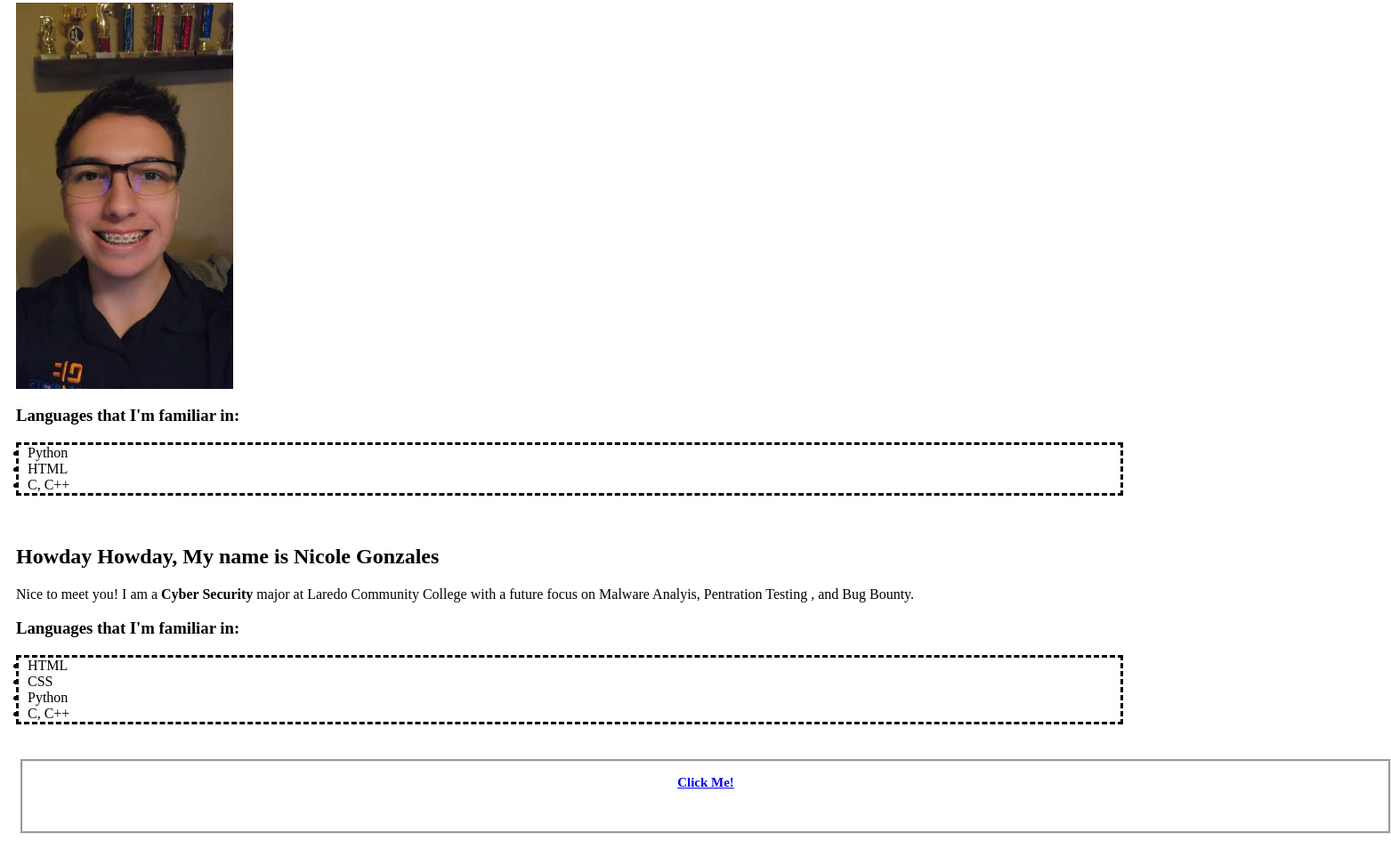
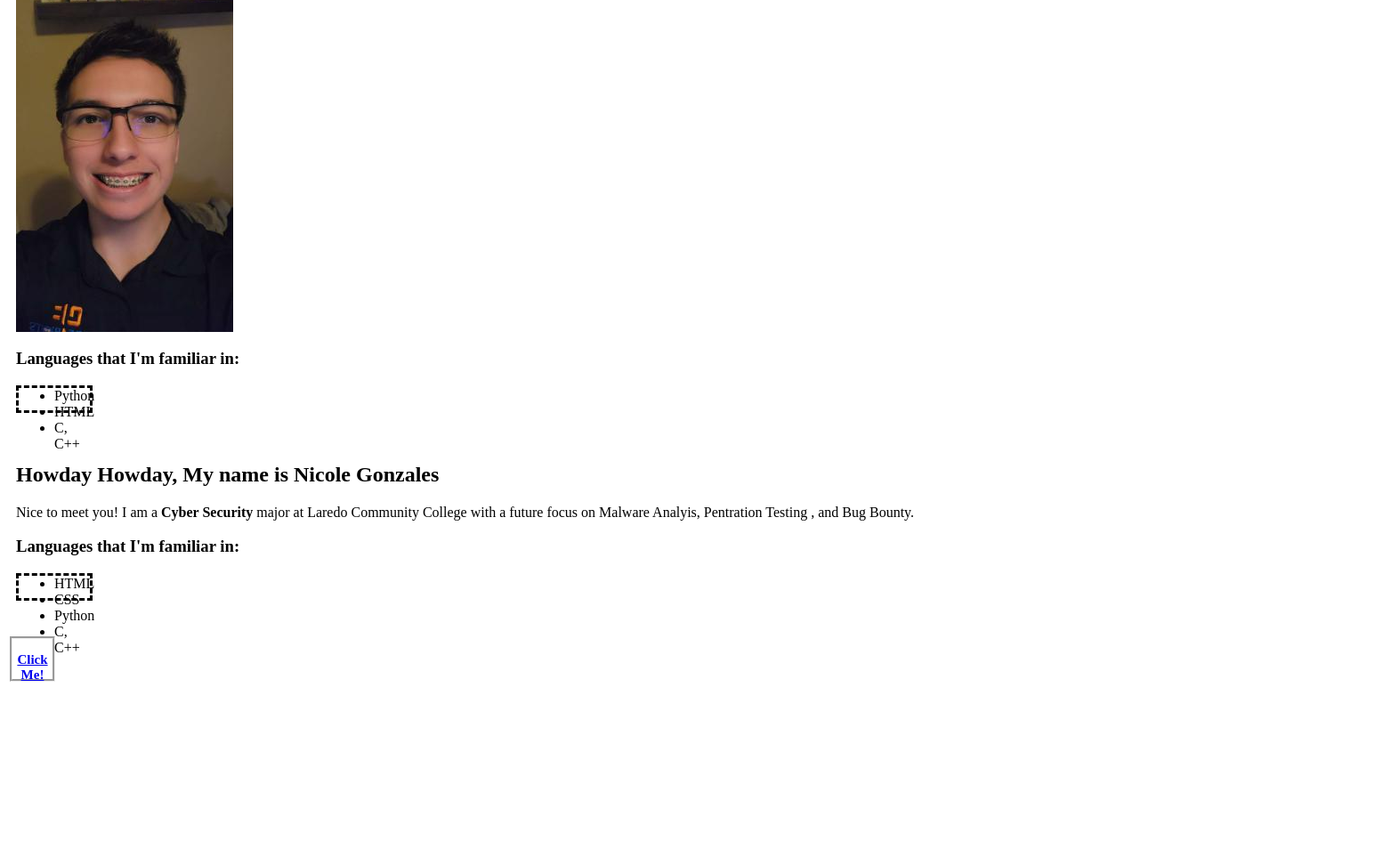
Before and after one commit to Holton-S/Rowdy_Hacks_Group, a plain HTML site: page index.html in a window 1280 px wide. Shown: the part 950-1895 px from the top of the page at 89% size, 1563 px wide, since content can reach past the window. After the commit the page ends 1724 px from the top, so only its background shows below. Drawn offline with Linux system fonts and the light colour scheme; files whose address does not match are found by name.

Commit message:
imanidiotlol

```diff
--- a/assets/css/styles.css
+++ b/assets/css/styles.css
@@ -43,15 +43,14 @@
 
 .button{
     border-style:groove;
-    margin-left:15px;
-    margin-right:15px;
+    width:15px;
+    height:15px;
 }
 
 .codebox{
     border-style:dashed;
-    padding-left: 10px;
-    margin-top: 18px;
-    margin-bottom: 15px;
+    width:40px;
+    height:25px;
 }
 
 a:hover{
```
